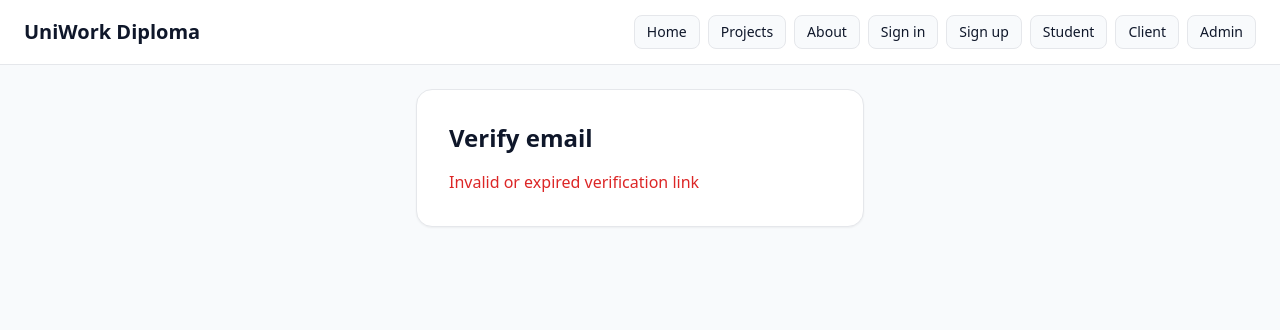
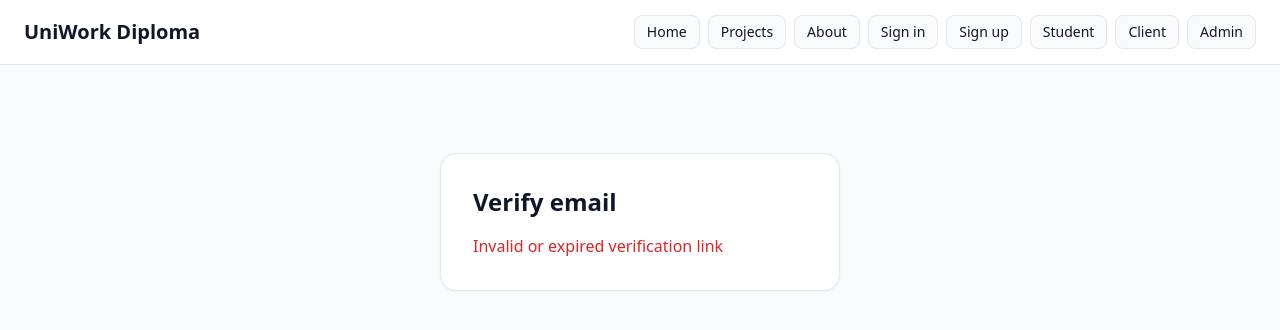
Before and after one commit to Donik2112/Diploma, a Next.js app: page /verify-email in a window 1280 px wide. Shown: the top 330 px of the page. Built offline with nearby package versions, Linux system fonts and the light colour scheme.

Commit message:
Recreate verify-email page and API fallback flow

```diff
--- a/app/api/auth/verify-email/route.ts
+++ b/app/api/auth/verify-email/route.ts
@@ -1,17 +1,16 @@
-import { createHash } from 'crypto';
 import { NextResponse } from 'next/server';
 import { dbConnect } from '@/lib/mongodb';
 import User from '@/models/User';
 
 export const dynamic = 'force-dynamic';
 
-function hashToken(token: string) {
-  return createHash('sha256').update(token).digest('hex');
-}
-
 export async function GET(req: Request) {
   try {
-    const token = new URL(req.url).searchParams.get('token');
+    await dbConnect();
+
+    const { searchParams } = new URL(req.url);
+    const token = searchParams.get('token');
+
     if (!token) {
       return NextResponse.json(
         { success: false, error: 'Invalid or expired verification link' },
@@ -19,11 +18,8 @@ export async function GET(req: Request) {
       );
     }
 
-    await dbConnect();
-    const tokenHash = hashToken(token);
-    const user: any = await User.findOne({
-      emailVerificationToken: tokenHash,
-      emailVerificationExpiresAt: { $gt: new Date() }
+    const user = await User.findOne({
+      emailVerificationToken: token,
     });
 
     if (!user) {
@@ -33,16 +29,24 @@ export async function GET(req: Request) {
       );
     }
 
+    if (user.emailVerificationExpiresAt && user.emailVerificationExpiresAt < new Date()) {
+      return NextResponse.json(
+        { success: false, error: 'Invalid or expired verification link' },
+        { status: 400 }
+      );
+    }
+
     user.emailVerified = true;
     user.emailVerificationToken = undefined;
     user.emailVerificationExpiresAt = undefined;
+
     await user.save();
 
     return NextResponse.json({ success: true });
   } catch (error) {
     console.error('VERIFY EMAIL ERROR:', error);
     return NextResponse.json(
-      { success: false, error: 'Invalid or expired verification link' },
+      { success: false, error: 'Could not verify email' },
       { status: 500 }
     );
   }
--- a/app/verify-email/page.tsx
+++ b/app/verify-email/page.tsx
@@ -1,74 +1,55 @@
-import Link from 'next/link';
-import { headers } from 'next/headers';
-
 export const dynamic = 'force-dynamic';
 
-type VerifyEmailPageProps = {
+type Props = {
   searchParams: {
-    token?: string | string[];
+    token?: string;
   };
 };
 
-function getToken(searchParams: VerifyEmailPageProps['searchParams']) {
-  const rawToken = searchParams?.token;
+export default async function VerifyEmailPage({ searchParams }: Props) {
+  const token = searchParams.token ?? '';
+  const baseUrl = process.env.NEXT_PUBLIC_APP_URL || 'http://localhost:8080';
 
-  if (Array.isArray(rawToken)) {
-    return rawToken[0] ?? '';
-  }
+  let success = false;
+  let message = 'Invalid or expired verification link';
 
-  return rawToken ?? '';
-}
-
-async function verifyToken(token: string) {
-  if (!token) {
-    return false;
-  }
-
+  if (token) {
     try {
-    const requestHeaders = headers();
-    const host = requestHeaders.get('x-forwarded-host') ?? requestHeaders.get('host');
-    const protocol = requestHeaders.get('x-forwarded-proto') ?? 'http';
-
-    if (!host) {
-      return false;
-    }
-
-    const response = await fetch(
-      `${protocol}://${host}/api/auth/verify-email?token=${encodeURIComponent(token)}`,
-      {
-        method: 'GET',
-        cache: 'no-store'
-      }
+      const res = await fetch(
+        `${baseUrl}/api/auth/verify-email?token=${encodeURIComponent(token)}`,
+        { cache: 'no-store' }
       );
 
-    if (!response.ok) {
-      return false;
+      const data = await res.json().catch(() => null);
+
+      if (res.ok && data?.success) {
+        success = true;
+        message = 'Email verified successfully. You can now sign in.';
+      } else {
+        message = data?.error || message;
       }
-
-    const data = await response.json();
-    return Boolean(data?.success);
     } catch {
-    return false;
+      message = 'Invalid or expired verification link';
     }
   }
 
-export default async function VerifyEmailPage({ searchParams }: VerifyEmailPageProps) {
-  const token = getToken(searchParams);
-  const success = await verifyToken(token);
+  return (
+    <main className="mx-auto max-w-md px-6 py-16">
+      <div className="rounded-2xl border border-slate-200 bg-white p-8 shadow-sm">
+        <h1 className="text-2xl font-bold text-slate-900">Verify email</h1>
+        <p className={`mt-4 ${success ? 'text-green-600' : 'text-red-600'}`}>
+          {message}
+        </p>
 
-  return (
-    <div className="mx-auto max-w-md rounded-2xl border bg-white p-8 shadow-sm space-y-4">
-      <h1 className="text-2xl font-bold">Verify email</h1>
-      {success ? (
-        <>
-          <p className="text-green-700">Email verified successfully. You can now sign in.</p>
-          <Link href="/signin" className="px-3 py-1 border rounded text-sm inline-block">
+        {success && (
+          <a
+            href="/signin"
+            className="mt-6 inline-flex rounded-lg bg-slate-900 px-4 py-2 text-white"
+          >
             Go to sign in
-          </Link>
-        </>
-      ) : (
-        <p className="text-red-600">Invalid or expired verification link</p>
+          </a>
         )}
       </div>
+    </main>
   );
 }
```
Lines whose indentation alone changed are shown as unchanged.
